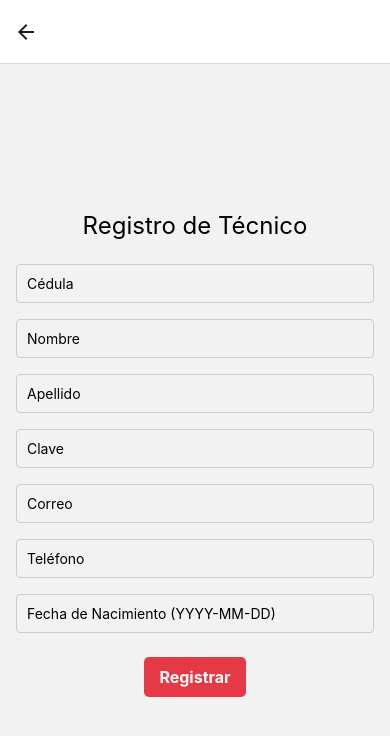
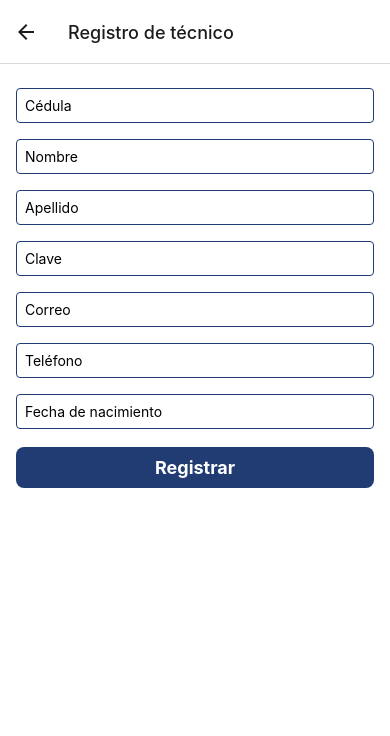
Before and after one commit to DonySCode/minerd-visitas-escolares-app, a React Native app: screen /SignUp in a window 390 px wide. Shown: the top 736 px of the page. Built offline with nearby package versions, Linux system fonts and the light colour scheme; what react-native-audio-recorder-player, react-native-sqlite-storage would draw is missing.

Commit message:
auth views done

```diff
--- a/src/navigation/AuthNavigator.tsx
+++ b/src/navigation/AuthNavigator.tsx
@@ -30,14 +30,14 @@ const AuthNavigator = () => {
         name="SignUp"
         component={SignUpScreen}
         options={{
-          title: '',
+          title: 'Registro de técnico',
         }}
       />
       <Stack.Screen
         name="ForgotPassword"
         component={ForgotPasswordScreen}
         options={{
-          title: '',
+          title: 'Reiniciar contraseña',
         }}
       />
     </Stack.Navigator>
--- a/src/screens/auth/ForgotPassword.tsx
+++ b/src/screens/auth/ForgotPassword.tsx
@@ -1,5 +1,5 @@
 import React, {useState} from 'react';
-import {StyleSheet, Text, View, Alert} from 'react-native';
+import {StyleSheet, View, Alert} from 'react-native';
 import {NativeStackScreenProps} from '@react-navigation/native-stack';
 import {AuthNativeStackParamList} from '../../navigation/AuthNavigator';
 import MinerdAppButton from '../../ui/MinerdAppButton';
@@ -38,8 +38,6 @@ const ForgotPasswordScreen = ({navigation}: Props) => {
 
   return (
     <View style={styles.container}>
-      <Text style={styles.title}>Reiniciar contraseña</Text>
-
       <MinerdAppInput
         color="blue"
         placeholder="Cédula"
@@ -71,6 +69,7 @@ const styles = StyleSheet.create({
     fontSize: 24,
     marginBottom: 16,
     color: 'black',
+    fontWeight: 'bold',
   },
   input: {
     width: '100%',
--- a/src/screens/auth/SignUpScreen.tsx
+++ b/src/screens/auth/SignUpScreen.tsx
@@ -1,14 +1,9 @@
-import {
-  StyleSheet,
-  Text,
-  TextInput,
-  View,
-  TouchableOpacity,
-  Alert,
-} from 'react-native';
+import {StyleSheet, View, Alert} from 'react-native';
 import React, {useState} from 'react';
 import {NativeStackScreenProps} from '@react-navigation/native-stack';
 import {AuthNativeStackParamList} from '../../navigation/AuthNavigator';
+import MinerdAppButton from '../../ui/MinerdAppButton';
+import MinerdAppInput from '../../ui/MinerdAppInput';
 
 type Props = NativeStackScreenProps<AuthNativeStackParamList, 'SignUp'>;
 
@@ -56,56 +51,53 @@ const SignUpScreen = ({navigation}: Props) => {
 
   return (
     <View style={styles.container}>
-      <Text style={styles.title}>Registro de Técnico</Text>
-      <TextInput
-        style={styles.input}
+      <MinerdAppInput
+        color="blue"
         placeholder="Cédula"
         value={cedula}
-        onChangeText={setCedula}
+        setValue={setCedula}
         keyboardType="numeric"
       />
-      <TextInput
-        style={styles.input}
+      <MinerdAppInput
+        color="blue"
         placeholder="Nombre"
         value={nombre}
-        onChangeText={setNombre}
+        setValue={setNombre}
       />
-      <TextInput
-        style={styles.input}
+      <MinerdAppInput
+        color="blue"
         placeholder="Apellido"
         value={apellido}
-        onChangeText={setApellido}
+        setValue={setApellido}
       />
-      <TextInput
-        style={styles.input}
+      <MinerdAppInput
+        color="blue"
         placeholder="Clave"
         value={clave}
-        onChangeText={setClave}
-        secureTextEntry
+        setValue={setClave}
       />
-      <TextInput
-        style={styles.input}
+      <MinerdAppInput
+        color="blue"
         placeholder="Correo"
         value={correo}
-        onChangeText={setCorreo}
+        setValue={setCorreo}
         keyboardType="email-address"
       />
-      <TextInput
-        style={styles.input}
+      <MinerdAppInput
+        color="blue"
         placeholder="Teléfono"
         value={telefono}
-        onChangeText={setTelefono}
+        setValue={setTelefono}
         keyboardType="phone-pad"
       />
-      <TextInput
-        style={styles.input}
-        placeholder="Fecha de Nacimiento (YYYY-MM-DD)"
+      <MinerdAppInput
+        color="blue"
+        placeholder="Fecha de nacimiento"
         value={fechaNacimiento}
-        onChangeText={setFechaNacimiento}
+        setValue={setFechaNacimiento}
       />
-      <TouchableOpacity onPress={handleSignUp} style={styles.signUpButton}>
-        <Text style={styles.signUpButtonText}>Registrar</Text>
-      </TouchableOpacity>
+
+      <MinerdAppButton title="Registrar" onPress={handleSignUp} />
     </View>
   );
 };
@@ -115,14 +107,15 @@ export default SignUpScreen;
 const styles = StyleSheet.create({
   container: {
     flex: 1,
-    justifyContent: 'center',
     alignItems: 'center',
     padding: 16,
+    backgroundColor: 'white',
   },
   title: {
     fontSize: 24,
     marginBottom: 16,
     color: 'black',
+    fontWeight: 'bold',
   },
   input: {
     width: '100%',
```
